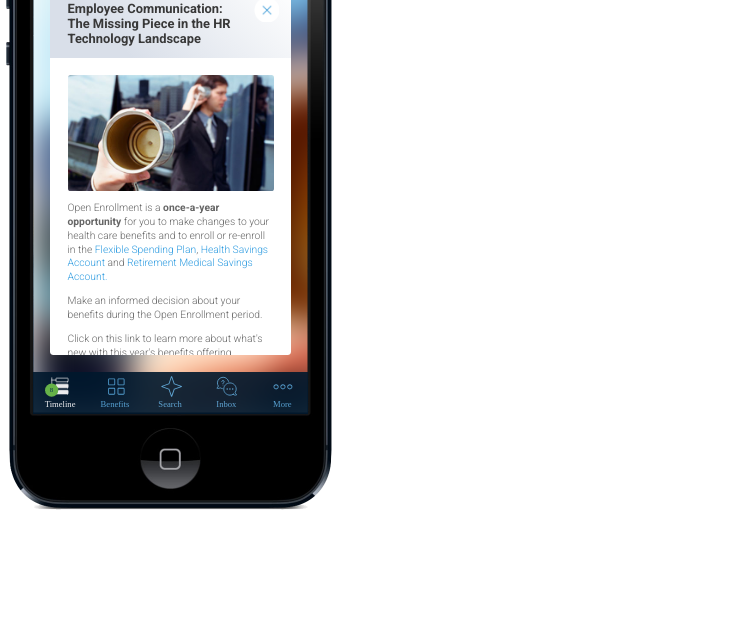
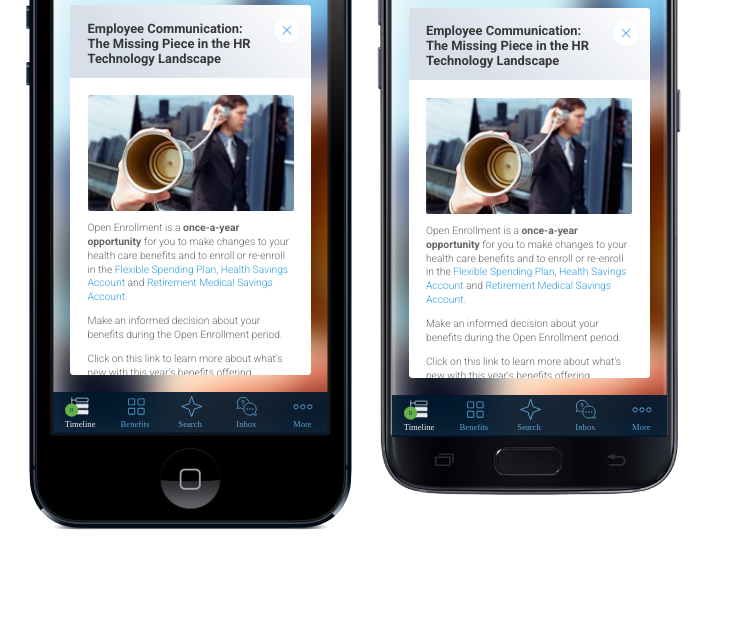
Before and after one commit to jonnavera/preview-layout, a plain HTML site: page index.html in a window 1280 px wide. Shown: the part 179-800 px from the top of the page, without its empty margins (0-738 px from the left). Drawn offline with Linux system fonts and the light colour scheme.

Commit message:
apples to apples

```diff
--- a/css/main.scss
+++ b/css/main.scss
@@ -3,9 +3,14 @@
 
 /////////// All Scaling ///////////
 
-.phone-container {
+.iphone-container {
   zoom: 0.5;
   -moz-transform: scale(0.5);
+}
+
+.android-container {
+  zoom: 0.305;
+  -moz-transform: scale(0.305);
 }
 
 //////////////////////////////////////
@@ -13,20 +18,32 @@
 
 /////////// Screen Scaling ///////////
 
-#twox {
+#iphone-twox {
   zoom: 0.86;
-  -moz-transform: scale(1.3);
+  -moz-transform: scale(0.86);
+}
+
+#android-twox {
+  zoom: 1.41;
+  -moz-transform: scale(1.41);
 }
 
 //////////////////////////////////////
 
 //////////// Type Styles /////////////
 
-#twox {
+#iphone-twox {
   width: 640px;
   height: 1136px;
   position: absolute;
   margin: 244px 77px;
+}
+
+#android-twox {
+  width: 640px;
+  height: 1136px;
+  position: absolute;
+  margin: 162px 45px;
 }
 
 h1.headline {
@@ -245,8 +262,24 @@ img {
   right: 0;
 }
 
-.phone-container {
+.iphone-container {
   width: 680px;
   height: 1390px;
   position: relative;
+
+  display: -webkit-inline-box;
+  display: inline-table;
+  float: left;
+  margin: 40px 0 0 40px;
 }
+
+.android-container {
+  width: 1030px;
+  height: 2040px;
+  position: relative;
+
+  display: -webkit-inline-box;
+  display: inline-table;
+  float: left;
+  margin: 190px 0 0 40px;
+}
--- a/index.html
+++ b/index.html
@@ -6,9 +6,9 @@
 
     <body>
 
-    <div class="phone-container">
+    <div class="iphone-container">
 
-        <div id="twox">
+        <div id="iphone-twox">
 
             <div class="twox-nav-bar">
                 <div class="headline-area">
@@ -53,7 +53,57 @@
             <div class="background-image-twox"><img src="images/news_inline.jpg"></div>
 
         </div>
-        <img src="images/iphone-5.png">
+        <img src="images/iphone-5.png" id="iphone-frame">
+    </div>
+
+    <div class="android-container">
+
+        <div id="android-twox">
+
+            <div class="twox-nav-bar">
+                <div class="headline-area">
+                    <div class="read-unread-dot"></div>
+                    <img src="images/status.svg">
+                    <h1 class="client-name">Client Name</h1>
+                </div>
+            </div>
+
+            <div class="content-box">
+                <div class="title-background"><h2 class="title">Employee Communication: The Missing Piece in the HR Technology Landscape</h2>
+                    <div id="close-button"></div>
+                </div>
+                <div class="inline-image"><img src="images/news_inline.jpg"></div>
+                <div class="story">
+                    <p>Open Enrollment is a <span class="bold">once-a-year opportunity</span> for you to make changes to your health care benefits and to enroll or
+                        re-enroll in the <a href="#" class="inline-link">Flexible Spending Plan</a>, <a href="#" class="inline-link">Health Savings Account</a> and
+                        <a href="#" class="inline-link">Retirement Medical Savings Account.</a>
+                        <br>Make an informed decision about your benefits during the Open Enrollment period.
+                        <br>Click on this link to learn more about what's new with this year's benefits offering.
+                        <br>
+                    </p>
+                    <div class="resource-link">
+                        <a href="#" class="inline-link"><img src="images/link-icon.svg">
+                            <p class="resource-link-text">
+                                New Benefits in 2016
+                            </p>
+                    </div></a>
+
+                    <div class="switch-button">
+                        <img id="gradient" src="images/edge-gradient.png">
+                        <a href="#" class="inline-link"><p id="switch-button-text">news notifications</p>
+                            <img id="switch" src="images/dummy-switch.svg"></a>
+                    </div>
+                </div>
+            </div>
+
+            <div class="twox-tab-bar">
+                <img src="images/tab-bar.svg">
+            </div>
+
+            <div class="background-image-twox"><img src="images/news_inline.jpg"></div>
+
+        </div>
+        <img src="images/samsung-gs7.png" id="android-frame">
     </div>
 
     </body>
```
Also changed, not shown: css/main.css, images/samsung-gs7.png (added), 1 other file.
